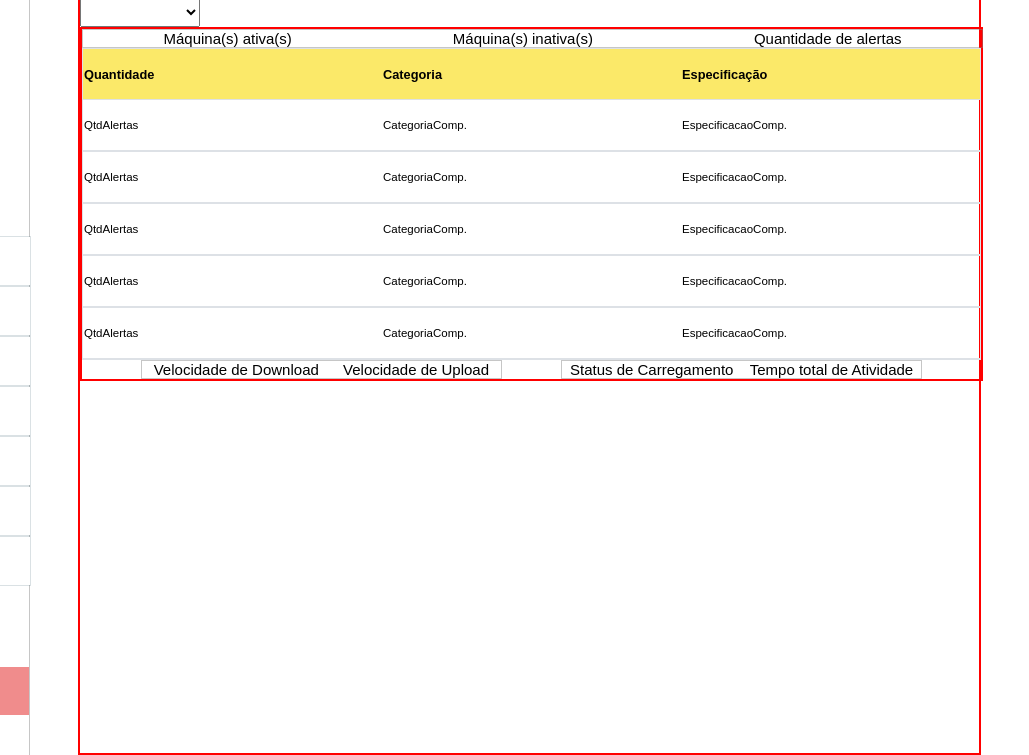
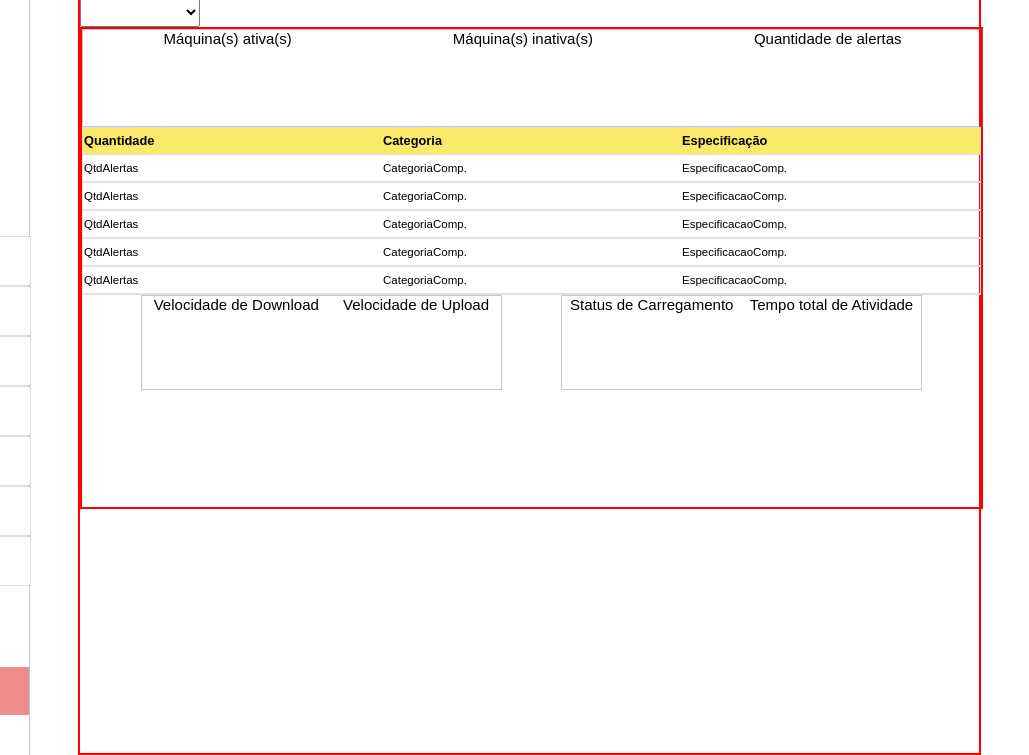
Before and after one commit to Sentinela-G3/Sentinela, a website: page public/dash_realTime.html in a window 1280 px wide. Shown: the part 45-800 px from the top of the page, 251-1280 px from the left. Drawn offline with Linux system fonts and the light colour scheme.

Commit message:
Tamanho tabela

```diff
--- a/public/css/dashboardRT.css
+++ b/public/css/dashboardRT.css
@@ -24,10 +24,9 @@ body{
 }
 
 .container2 {
+    height: 60%;
     border: 2px solid red;
     width: 100%;
-    justify-content: center;
-    align-self: center;
 }
 
 .titulo_dashRT {
@@ -46,6 +45,7 @@ body{
 }
 
 .box_kpi {
+    height: 20%;
     display: flex;
     width: 100%;
     justify-content: space-around;
@@ -54,6 +54,7 @@ body{
 }
 
 .box_kpi2 {
+    height: 20%;
     display: flex;
     justify-content: space-evenly;
 }
--- a/public/css/table.css
+++ b/public/css/table.css
@@ -14,18 +14,21 @@
 .table {
   width: 100%;
   border-spacing: 0px;
-
   border: 1px solid var(--color-cinza1);
 }
 
-  .table_title, .table_data {
-  /* border:1 1px solid var(--color-cinza1); */
-  /* display: flex; */
+.table_title, .table_data {
   align-items: center;
   justify-content: center;
   width: 33%;
   height: 6vh;
-  /* padding: 2vh; */
+}
+
+#table_title_rt, #table_data_rt {
+  align-items: center;
+  justify-content: center;
+  width: 33%;
+  height: 3vh;
 }
 
 .table_head {
--- a/public/dash_realTime.html
+++ b/public/dash_realTime.html
@@ -68,41 +68,41 @@
                     </div>
                 </div>
 
-                <div class="tabela_rt">
+
                 <table class="table">
                     <thead class="table_head">
-                            <td class="table_title">Quantidade</td>
-                            <td class="table_title">Categoria</td>
-                            <td class="table_title">Especificação</td>
+                        <td class="table_title" id="table_title_rt">Quantidade</td>
+                        <td class="table_title" id="table_title_rt">Categoria</td>
+                        <td class="table_title" id="table_title_rt">Especificação</td>
                     </thead>
                     <tbody class="table_body">
-                            <td class="table_data">QtdAlertas</td>
-                            <td class="table_data">CategoriaComp.</td>
-                            <td class="table_data">EspecificacaoComp.</td>
+                        <td class="table_data" id="table_data_rt">QtdAlertas</td>
+                        <td class="table_data" id="table_data_rt">CategoriaComp.</td>
+                        <td class="table_data" id="table_data_rt">EspecificacaoComp.</td>
                     </tbody>
                     <tbody class="table_body">
-                            <td class="table_data">QtdAlertas</td>
-                            <td class="table_data">CategoriaComp.</td>
-                            <td class="table_data">EspecificacaoComp.</td>
+                        <td class="table_data" id="table_data_rt">QtdAlertas</td>
+                        <td class="table_data" id="table_data_rt">CategoriaComp.</td>
+                        <td class="table_data" id="table_data_rt">EspecificacaoComp.</td>
                     </tbody>
                     <tbody class="table_body">
-                            <td class="table_data">QtdAlertas</td>
-                            <td class="table_data">CategoriaComp.</td>
-                            <td class="table_data">EspecificacaoComp.</td>
+                        <td class="table_data" id="table_data_rt">QtdAlertas</td>
+                        <td class="table_data" id="table_data_rt">CategoriaComp.</td>
+                        <td class="table_data" id="table_data_rt">EspecificacaoComp.</td>
                     </tbody>
                     <tbody class="table_body">
-                            <td class="table_data">QtdAlertas</td>
-                            <td class="table_data">CategoriaComp.</td>
-                            <td class="table_data">EspecificacaoComp.</td>
+                        <td class="table_data" id="table_data_rt">QtdAlertas</td>
+                        <td class="table_data" id="table_data_rt">CategoriaComp.</td>
+                        <td class="table_data" id="table_data_rt">EspecificacaoComp.</td>
                     </tbody>
                     <tbody class="table_body">
-                            <td class="table_data">QtdAlertas</td>
-                            <td class="table_data">CategoriaComp.</td>
-                            <td class="table_data">EspecificacaoComp.</td>
+                        <td class="table_data" id="table_data_rt">QtdAlertas</td>
+                        <td class="table_data" id="table_data_rt">CategoriaComp.</td>
+                        <td class="table_data" id="table_data_rt">EspecificacaoComp.</td>
                     </tbody>
                 </table>
 
-                </div>
+
 
                 <div class="box_kpi2">
                     <div class="container_kpi">
```
Lines whose indentation alone changed are shown as unchanged.
